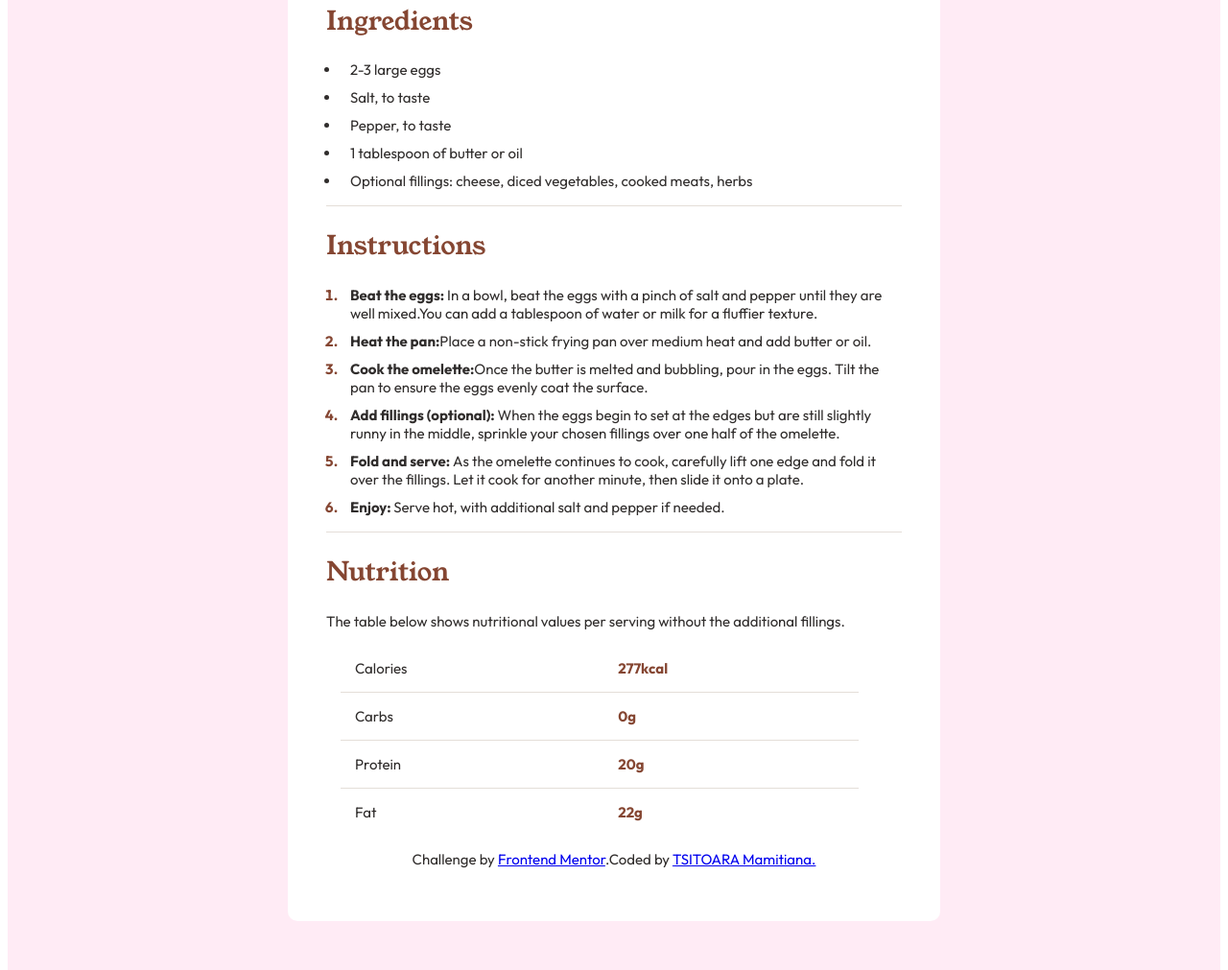
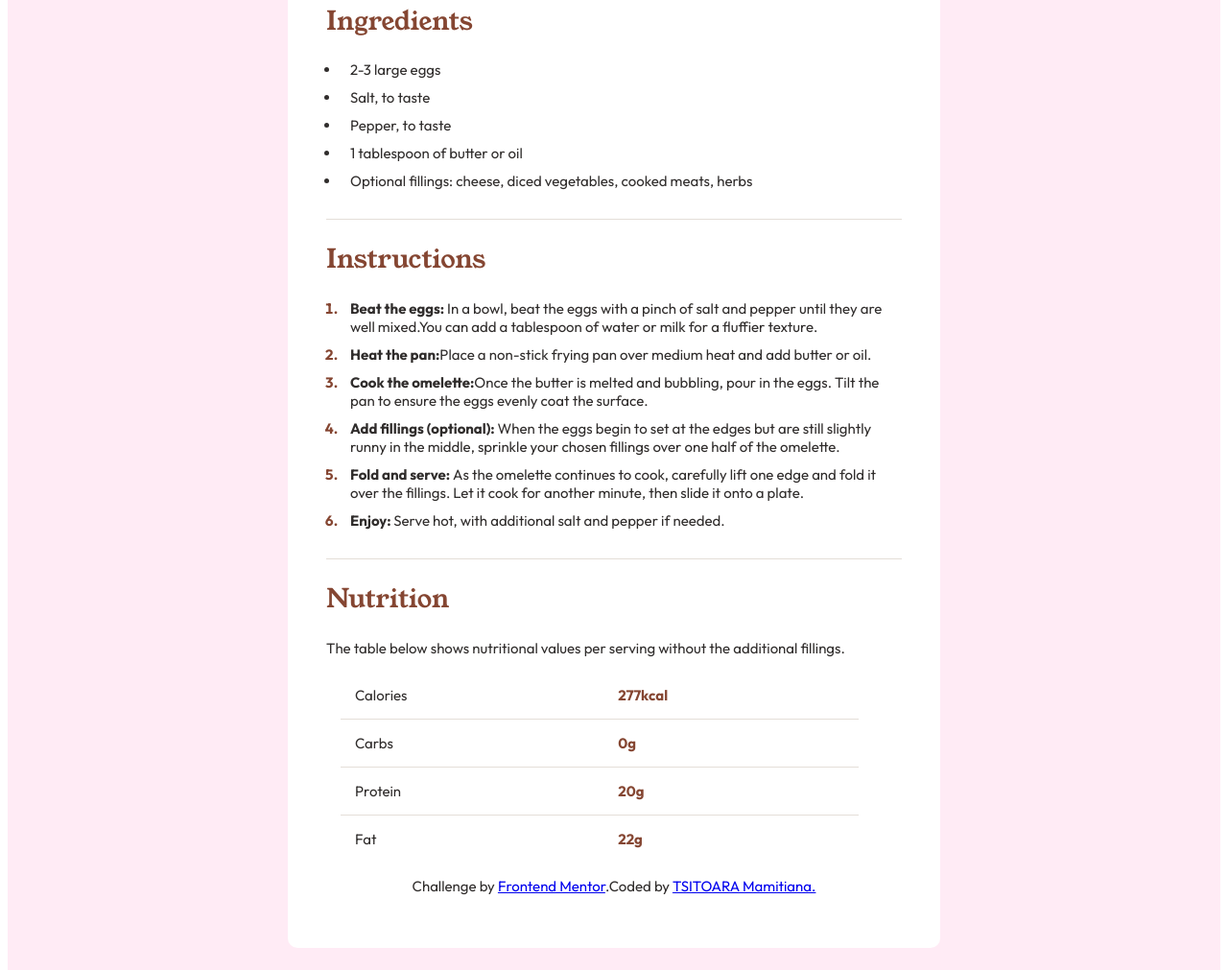
Before and after one commit to mamitianatsitoara/recipe-page-main, a plain HTML site: page index.html in a window 1280 px wide. Shown: the part 832-1843 px from the top of the page at 96% size. Drawn offline with Linux system fonts and the light colour scheme.

Commit message:
Modification alignement vertical et margin et hauteur de l'écran

```diff
--- a/assets/css/styles.css
+++ b/assets/css/styles.css
@@ -90,7 +90,7 @@
 .separator {
   height: 1px;         /* épaisseur de la ligne */
   background-color: hsl(30, 18%, 87%); /* couleur de la ligne */
-  margin: 10px 0;      /* espace au-dessus et en dessous */
+  margin: 30px 0 0 0;      /* espace au-dessus et en dessous */
 }
 
 .nutrition p{
```
